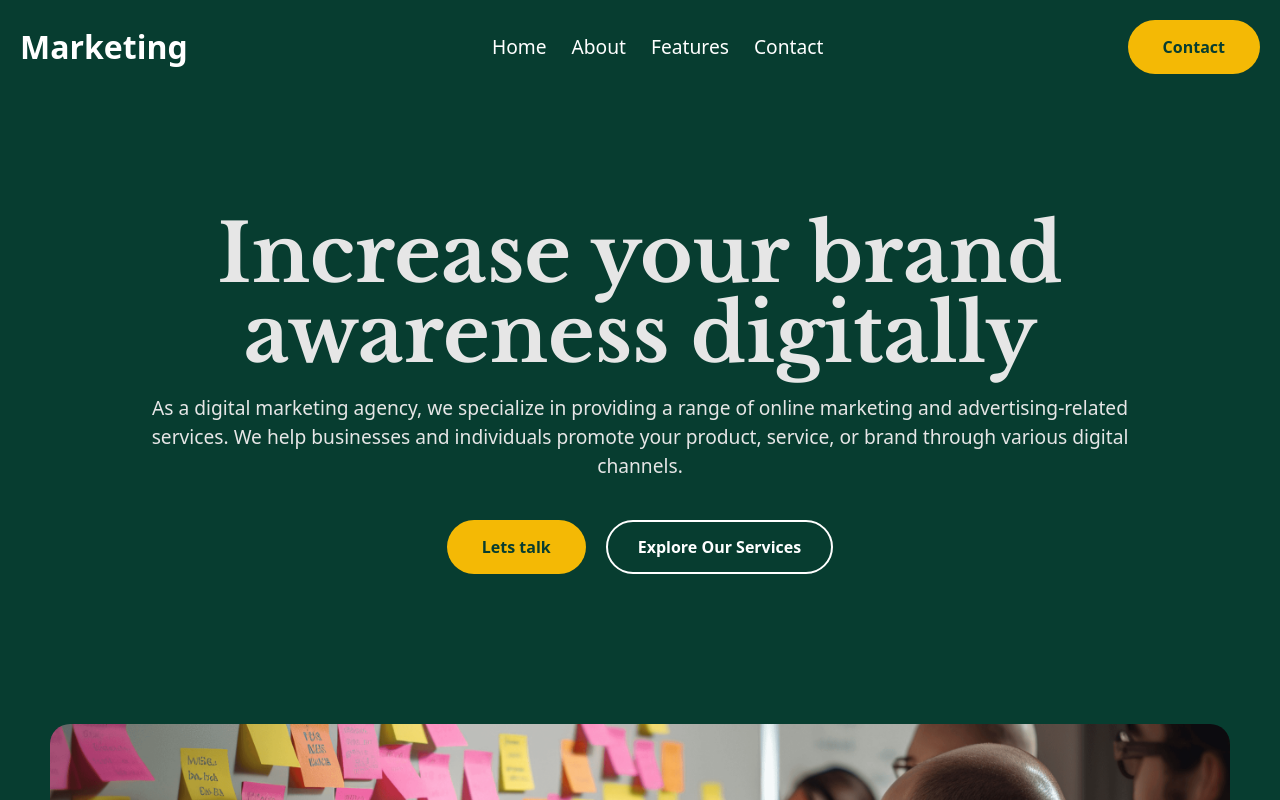
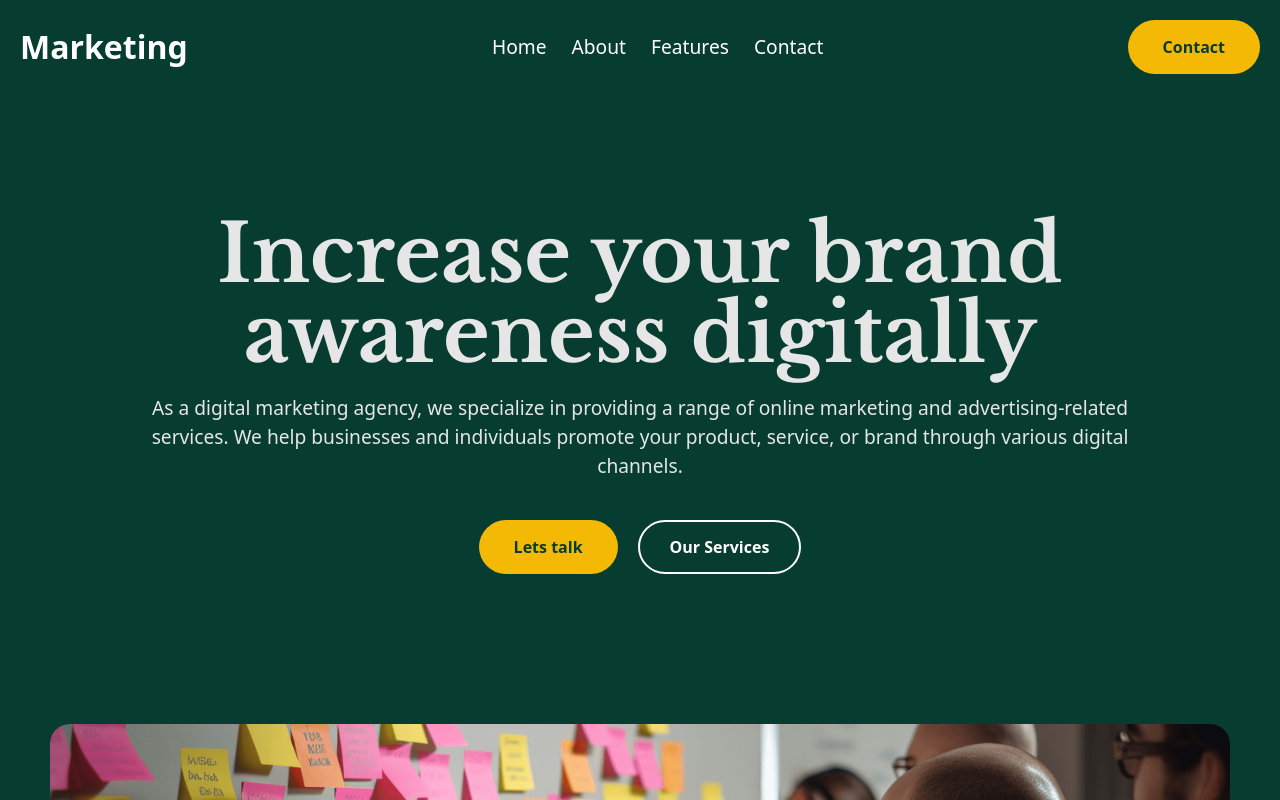
Before and after one commit to Awaisprogram/Next-project, a Next.js app: page /home in a window 1280 px wide. Shown: the top 800 px of the page. Built offline with nearby package versions, Linux system fonts and the light colour scheme.

Commit message:
Update page.tsx

```diff
--- a/src/app/home/page.tsx
+++ b/src/app/home/page.tsx
@@ -24,7 +24,7 @@ function Main() {
       <p>As a digital marketing agency, we specialize in providing a range of online marketing and advertising-related services. We help businesses and individuals promote your product, service, or brand through various digital channels.</p>
       <div className={styles["buttons"]}>
         <Button click='Lets talk'/>
-        <button className={styles['button2']}>Explore Our Services</button>
+        <button className={styles['button2']}>Our Services</button>
       </div>
     </div>
     <div className={styles['bottom']}>
```
